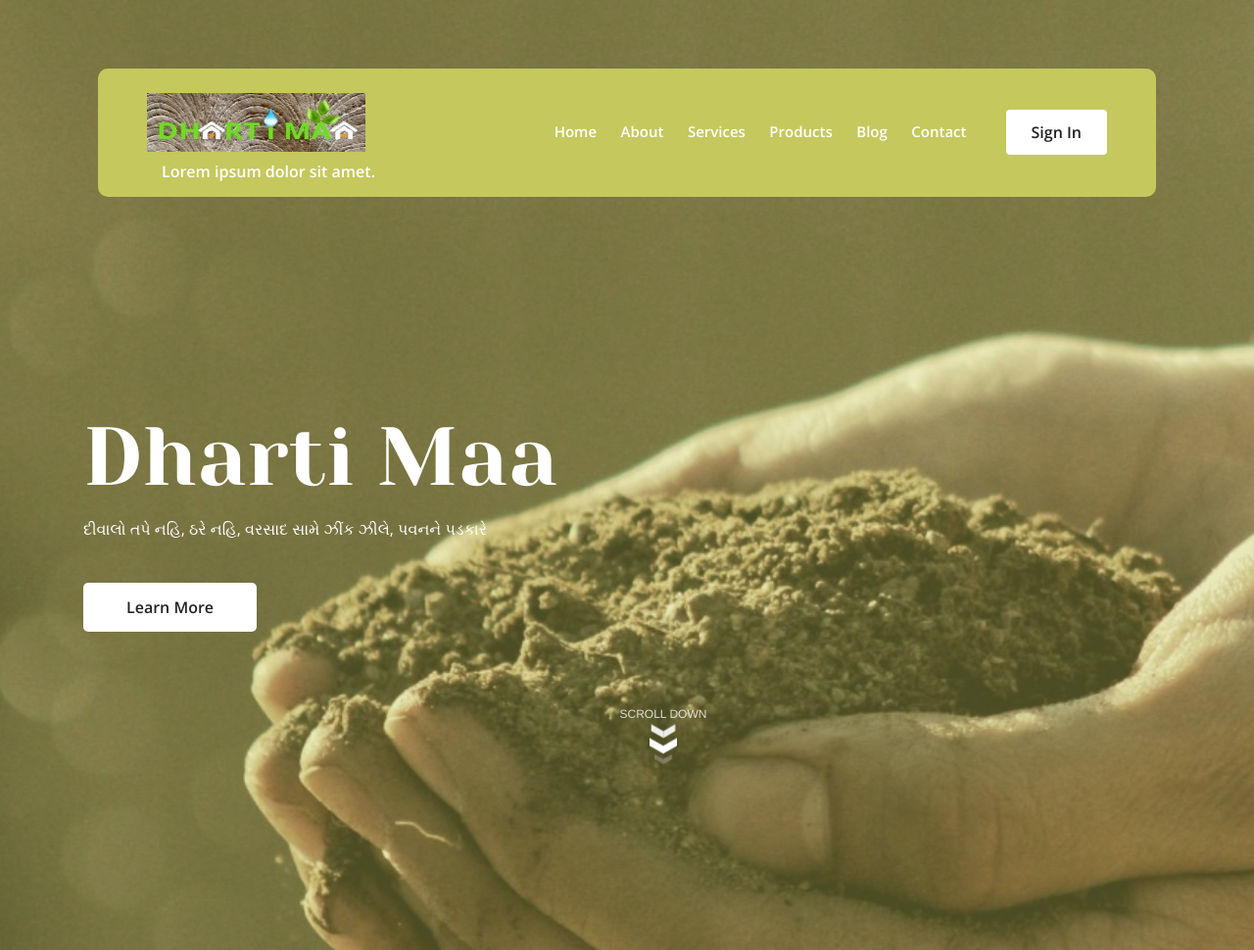
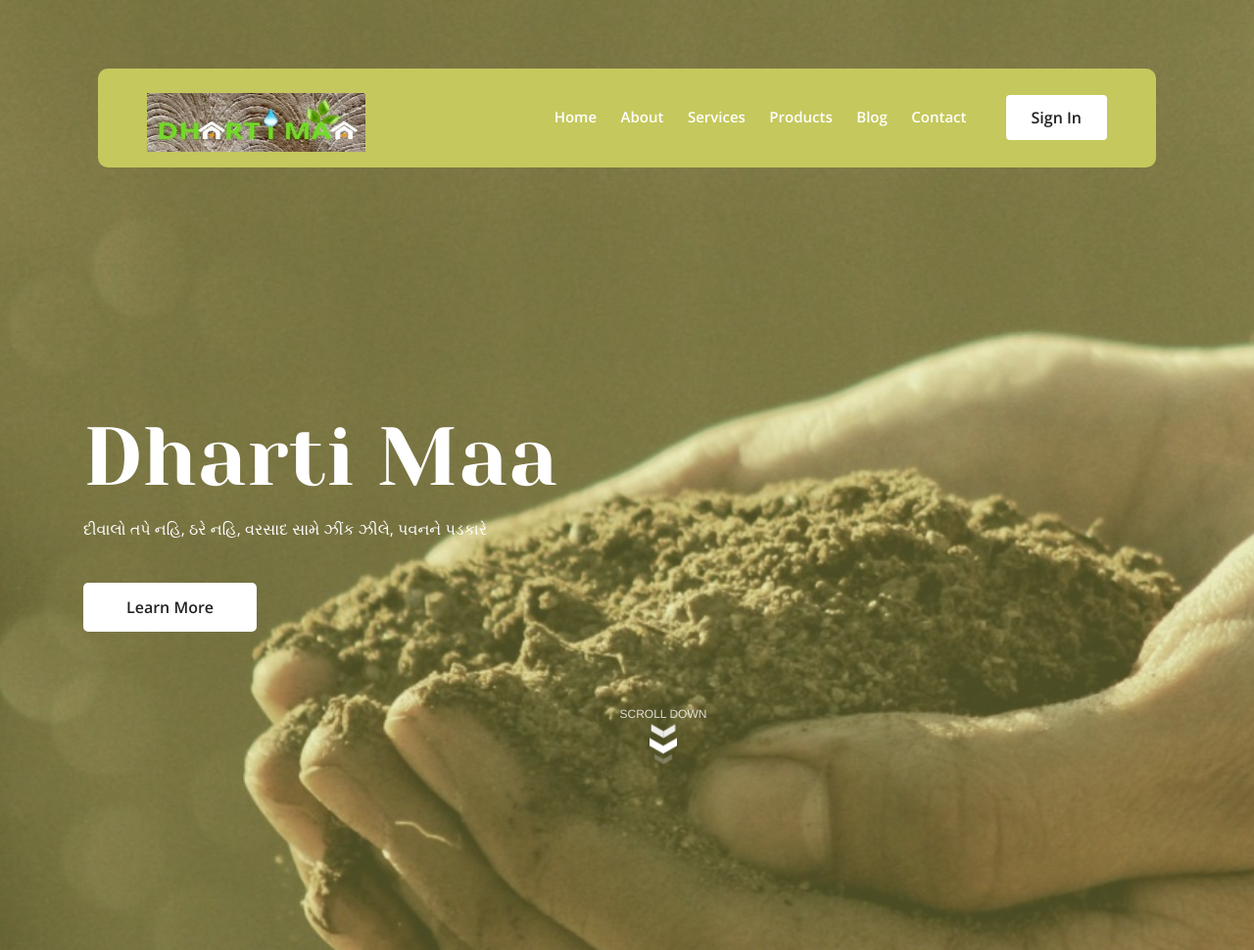
Before and after one commit to om-bhesania/live-project-internship-website, a plain HTML site: page index.html in a window 1280 px wide. Shown: the top 970 px of the page at 98% size. Drawn offline with nearby package versions, Linux system fonts and the light colour scheme.

Commit message:
Update index.html

```diff
--- a/index.html
+++ b/index.html
@@ -41,7 +41,7 @@
                             <div class="logo">
                                 <a href="index.html">
                                     <img src="img/dharti-maa-logo.jpeg" alt="" height="60px" width="250px">
-                                    <p>Lorem ipsum dolor sit amet.</p>
+                                    <p></p>
                                 </a>
                             </div>
                         </div>
```
